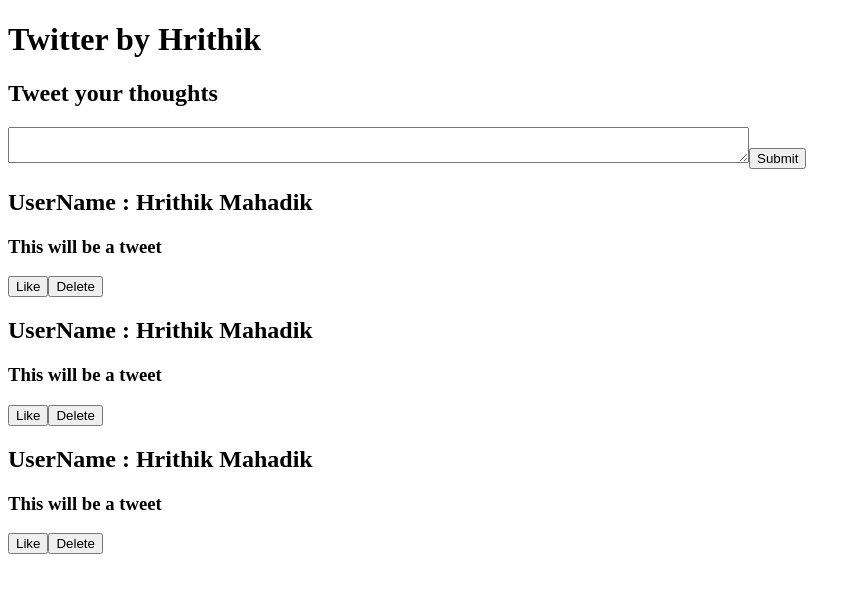
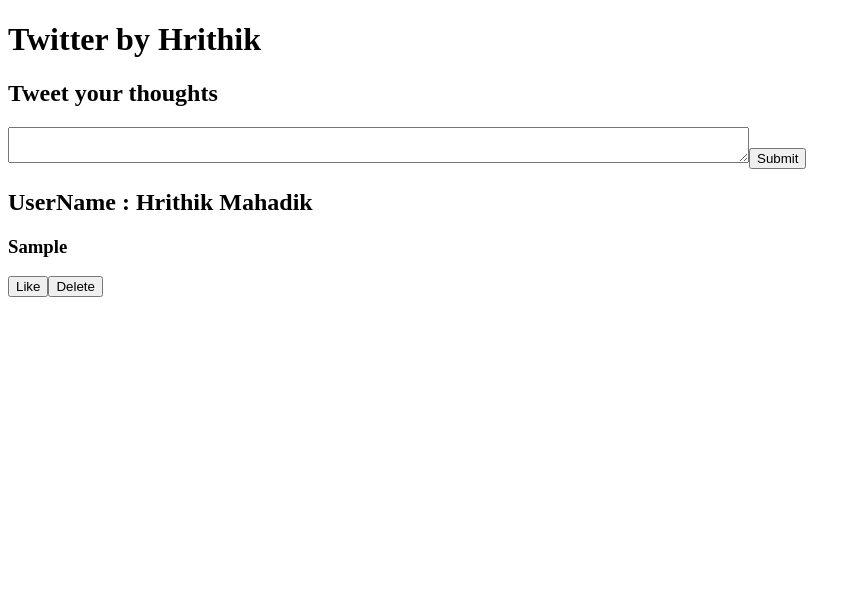
Before and after one commit to ItsMeHrithik/twitter-clone, a React (Create React App) app: page / in a window 1280 px wide. Both pictures are taken after typing "Sample" into the empty fields and a click on the button "Submit". Shown: the top 592 px of the page, without its empty margins (0-861 px from the left). Built offline with nearby package versions, Linux system fonts and the light colour scheme.

Commit message:
Lifting stateup , multirendering, filtering tweets

```diff
--- a/src/App.js
+++ b/src/App.js
@@ -1,14 +1,21 @@
-import React from "react";
+import React, { useState } from "react";
 import CreateTweet from "./components/CreateTweet";
-import TweetList from './components/TweetList';
+import TweetList from "./components/TweetList";
 
 function App() {
+  const [textInput, setTextInput] = useState("");
+  const [tweets, setTweets] = useState([]);
   const name = "Hrithik Mahadik";
   return (
     <div>
       <h1>Twitter by Hrithik</h1>
-      <CreateTweet />
-      <TweetList name={name}/>
+      <CreateTweet
+        textInput={textInput}
+        setTextInput={setTextInput}
+        tweets={tweets}
+        setTweets={setTweets}
+      />
+      <TweetList name={name}  tweets={tweets} setTweets={setTweets}/>
     </div>
   );
 }
--- a/src/components/CreateTweet.js
+++ b/src/components/CreateTweet.js
@@ -1,8 +1,7 @@
-import React, { useState } from "react";
+import React from "react";
 
-const CreateTweet = () => {
-  const [textInput, setTextInput] = useState("");
-  const [tweets, setTweets] = useState([]);
+const CreateTweet = ({textInput, setTextInput, tweets, setTweets}) => {
+
 
   const userInputHandler = (e) => {
     setTextInput(e.target.value);
--- a/src/components/Tweet.js
+++ b/src/components/Tweet.js
@@ -2,19 +2,20 @@
 
 export default class Tweet extends Component {
   render() {
+    const deleteTweet = () => {
+      this.props.setTweets(
+        this.props.tweets.filter((t) => t !== this.props.tweet)
+      );
+    };
 
- const deleteTweet = () => {
-     alert(`Tweet will be deleted`);
-}
-
-const likeTweet = () => {
-    alert(`Tweet is Liked`);
-}
+    const likeTweet = () => {
+      alert(`Tweet is Liked`);
+    };
     return (
       <div>
         <h2>UserName : {this.props.name}</h2>
-        <h3>This will be a tweet</h3>
-        <button onClick={likeTweet} >Like</button>
+        <h3>{this.props.tweet}</h3>
+        <button onClick={likeTweet}>Like</button>
         <button onClick={deleteTweet}>Delete</button>
       </div>
     );
--- a/src/components/TweetList.js
+++ b/src/components/TweetList.js
@@ -1,14 +1,13 @@
-import React, { Component } from "react";
+import React from "react";
 import Tweet from "./Tweet";
 
-export default class TweetList extends Component {
-  render() {
+const TweetList = ({name, tweets, setTweets}) => {
+
     return (
       <div className="tweet-list">
-        <Tweet name={this.props.name}/>
-        <Tweet name={this.props.name}/>
-        <Tweet name={this.props.name}/>
+        {tweets.map(tweet => <Tweet name={name} tweet={tweet} setTweets={setTweets} tweets={tweets} />)}
       </div>
     );
-  }
 }
+
+export default TweetList;
```
